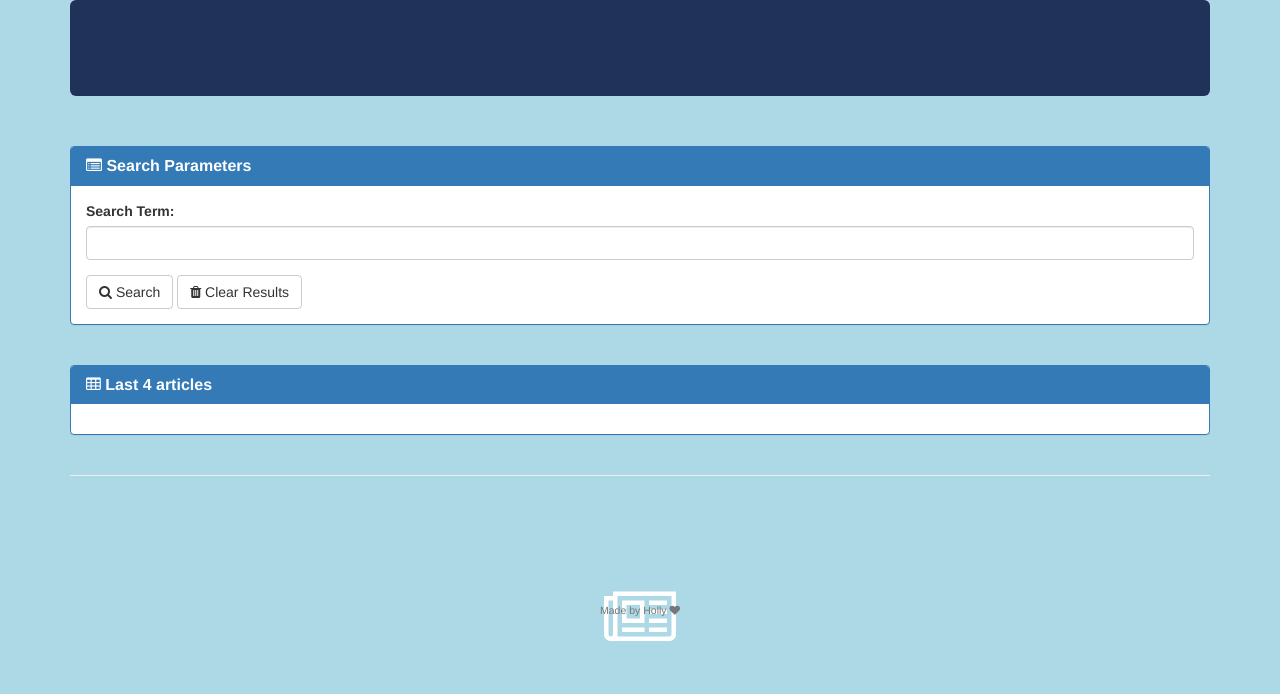
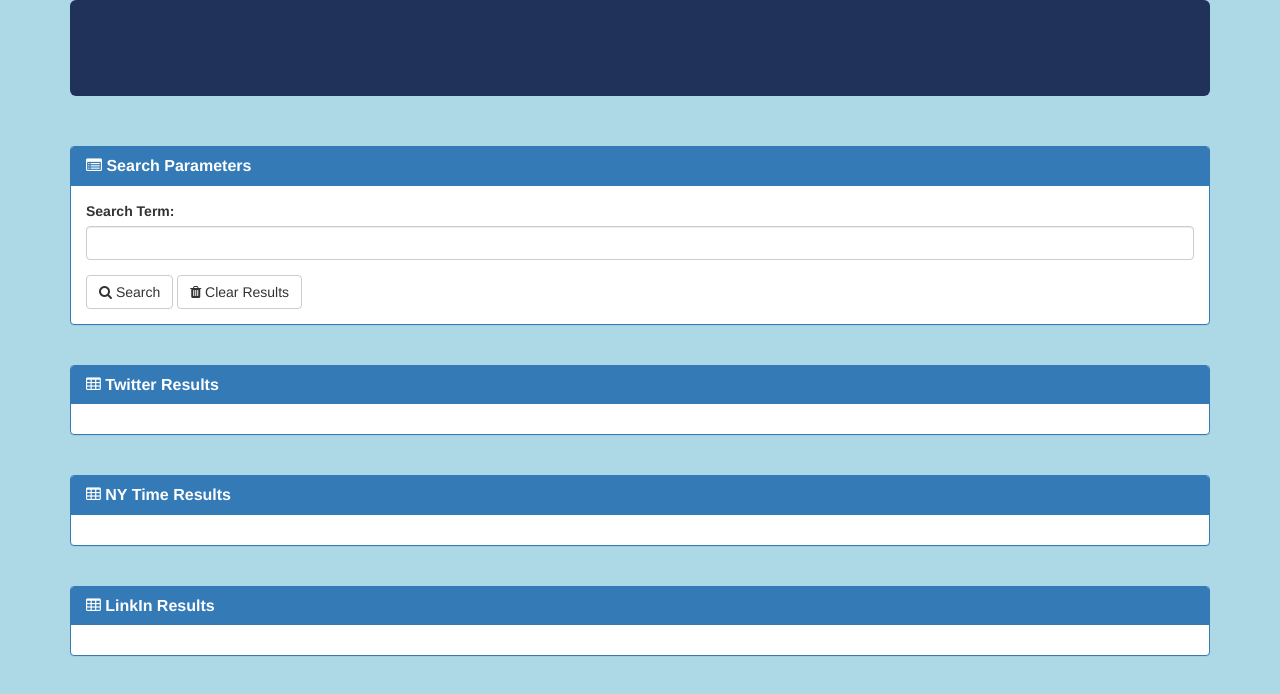
Before and after one commit to SteveSonoa/Arthur, a website: page public/profile.html in a window 1280 px wide. Drawn offline with nearby package versions, Linux system fonts and the light colour scheme.

Commit message:
profile page

```diff
--- a/public/profile.html
+++ b/public/profile.html
@@ -3,7 +3,7 @@
 
 <head>
     <meta charset="UTF-8">
-  <title>Briefing Results</title>
+    <title>Profile Page</title>
     <!-- Bootswatch Styling for Improving the Aesthetics -->
     <link rel="stylesheet" href="https://maxcdn.bootstrapcdn.com/bootswatch/3.3.6/flatly/bootstrap.min.css">
 
@@ -26,7 +26,7 @@
 
         <!-- Jumbotron for Title -->
         <div class="jumbotron" style="background-color: #20315A ; color: white;">
-      <h1 class="text-center"><strong><i class="fa fa-newspaper-o"></i></strong></h1>
+
         </div>
 
         <!-- Row for Searching New York Times -->
@@ -36,7 +36,10 @@
                 <!-- First panel is for handling the search parameters -->
                 <div class="panel panel-primary">
                     <div class="panel-heading">
-            <h3 class="panel-title"><strong><i class="fa  fa-list-alt"></i>   Search Parameters</strong></h3>
+                        <h3 class="panel-title">
+                            <strong>
+                                <i class="fa  fa-list-alt"></i> Search Parameters</strong>
+                        </h3>
                     </div>
                     <div class="panel-body">
 
@@ -49,11 +52,12 @@
                                 <input type="text" class="form-control" id="search-term">
                             </div>
 
-              <!-- Here we capture the number of records that the user wants to retrieve  -->
 
                             <!-- Here we have our final submit button -->
-              <button type="submit" class="btn btn-default" id="run-search"><i class="fa fa-search"></i> Search</button>
-              <button type="button" class="btn btn-default" id="clear-all"><i class="fa fa-trash"></i> Clear Results</button>
+                            <button type="submit" class="btn btn-default" id="run-search">
+                                <i class="fa fa-search"></i> Search</button>
+                            <button type="button" class="btn btn-default" id="clear-all">
+                                <i class="fa fa-trash"></i> Clear Results</button>
 
                         </form>
                     </div>
@@ -71,34 +75,65 @@
 
                     <!-- Panel Heading for the retrieved articles box -->
                     <div class="panel-heading">
-            <h3 class="panel-title"><strong><i class="fa fa-table"></i>   Last 4 articles</strong></h3>
+                        <h3 class="panel-title">
+                            <strong>
+                                <i class="fa fa-table"></i> Twitter Results </strong>
+                        </h3>
                     </div>
 
                     <!-- This main panel will hold each of the resulting articles -->
-          <div class="panel-body" id="well-section">
+                    <div class="panel-body" id="well-section1">
                     </div>
                 </div>
             </div>
         </div>
 
-    <!-- Footer Region -->
         <div class="row">
             <div class="col-sm-12">
+                <br>
 
-        <!-- Line Break followed by closing -->
-        <hr>
-        <h5 class="text-center"><small>Made by Holly <i class="fa fa-heart"></i></small></h5>
+                <!-- This panel will initially be made up of a panel and wells for each of the articles retrieved -->
+                <div class="panel panel-primary">
 
+                    <!-- Panel Heading for the retrieved articles box -->
+                    <div class="panel-heading">
+                        <h3 class="panel-title">
+                            <strong>
+                                <i class="fa fa-table"></i> NY Time Results </strong>
+                        </h3>
+                    </div>
+
+                    <!-- This main panel will hold each of the resulting articles -->
+                    <div class="panel-body" id="well-section2">
+                    </div>
+                </div>
+            </div>
+        </div>
+
+        <div class="row">
+            <div class="col-sm-12">
+                <br>
+
+                <!-- This panel will initially be made up of a panel and wells for each of the articles retrieved -->
+                <div class="panel panel-primary">
+
+                    <!-- Panel Heading for the retrieved articles box -->
+                    <div class="panel-heading">
+                        <h3 class="panel-title">
+                            <strong>
+                                <i class="fa fa-table"></i> LinkIn Results </strong>
+                        </h3>
+                    </div>
+
+                    <!-- This main panel will hold each of the resulting articles -->
+                    <div class="panel-body" id="well-section3">
+                    </div>
+                </div>
             </div>
         </div>
 
     </div>
 
-  <!-- jQuery JS -->
-  <script src="https://code.jquery.com/jquery.js"></script>
-
-  <!-- Code to the JavaScript File -->
-  <script src="logic.js"></script>
 
 </body>
 
```
Also changed, not shown: public/signUpPage.html (+0 -2 lines). Lines whose indentation alone changed are shown as unchanged.
